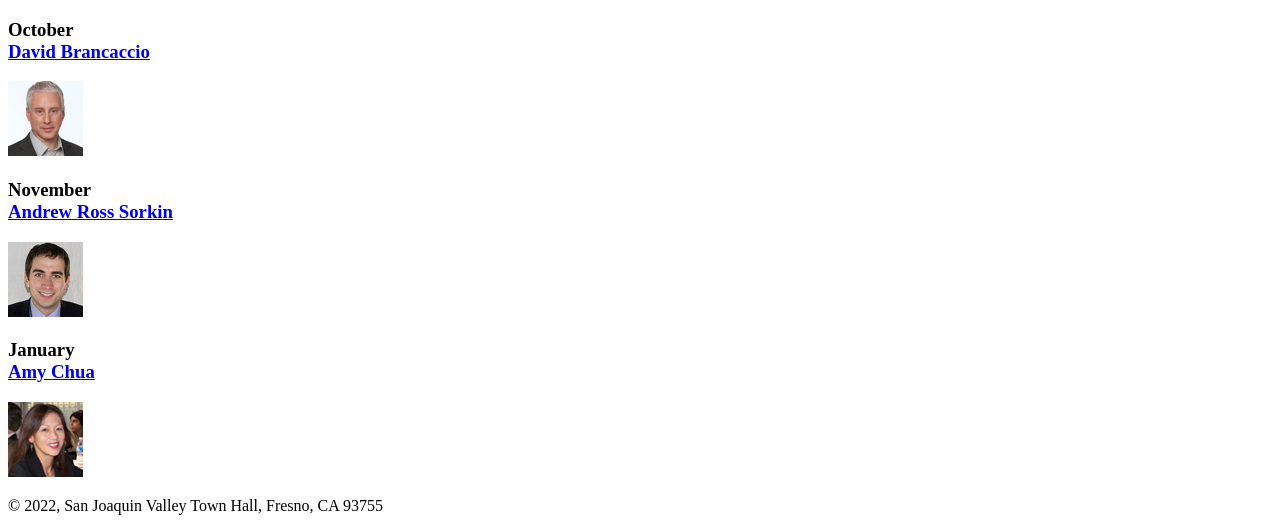
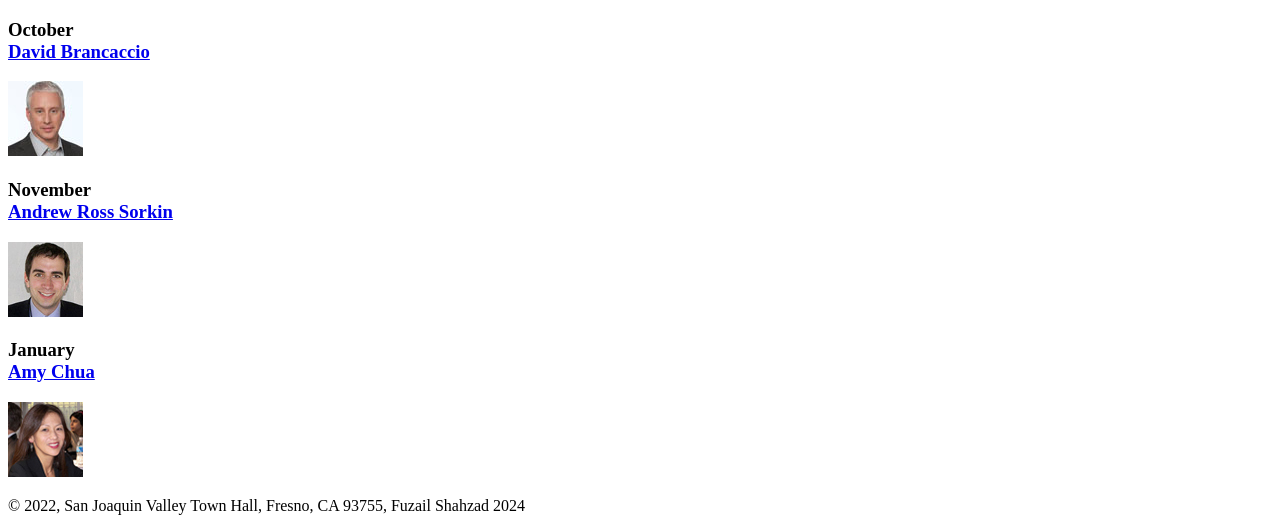
Before and after one commit to fuzloxp/A05, a plain HTML site: page index.html in a window 1280 px wide. Shown: the part 504-1035 px from the top of the page. Drawn offline with Linux system fonts and the light colour scheme.

Commit message:
second commit a05

```diff
--- a/index.html
+++ b/index.html
@@ -52,7 +52,7 @@
 
 	</main>
 	<footer>
-		<p>&copy 2022, San Joaquin Valley Town Hall, Fresno, CA 93755</p>
+		<p>&copy 2022, San Joaquin Valley Town Hall, Fresno, CA 93755, Fuzail Shahzad 2024</p>
 	</footer>
 </body>
 </html>
```
